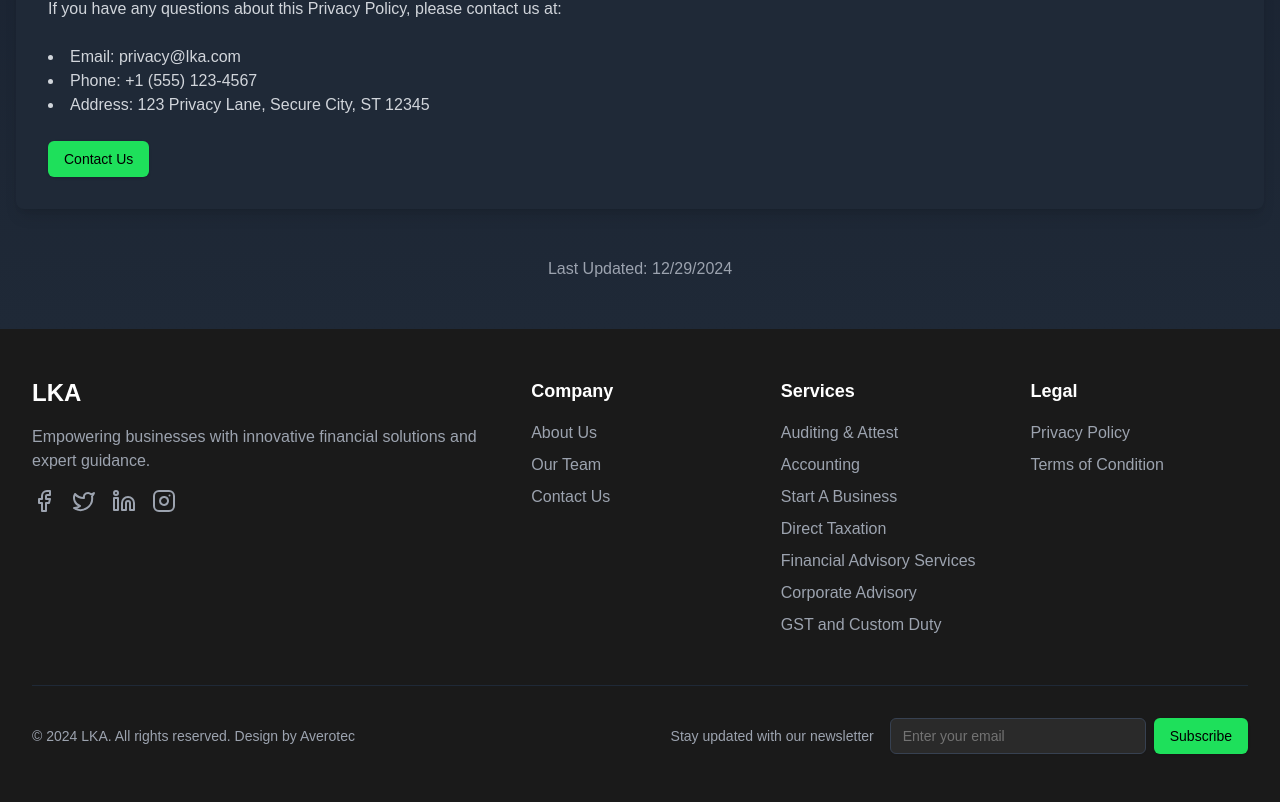
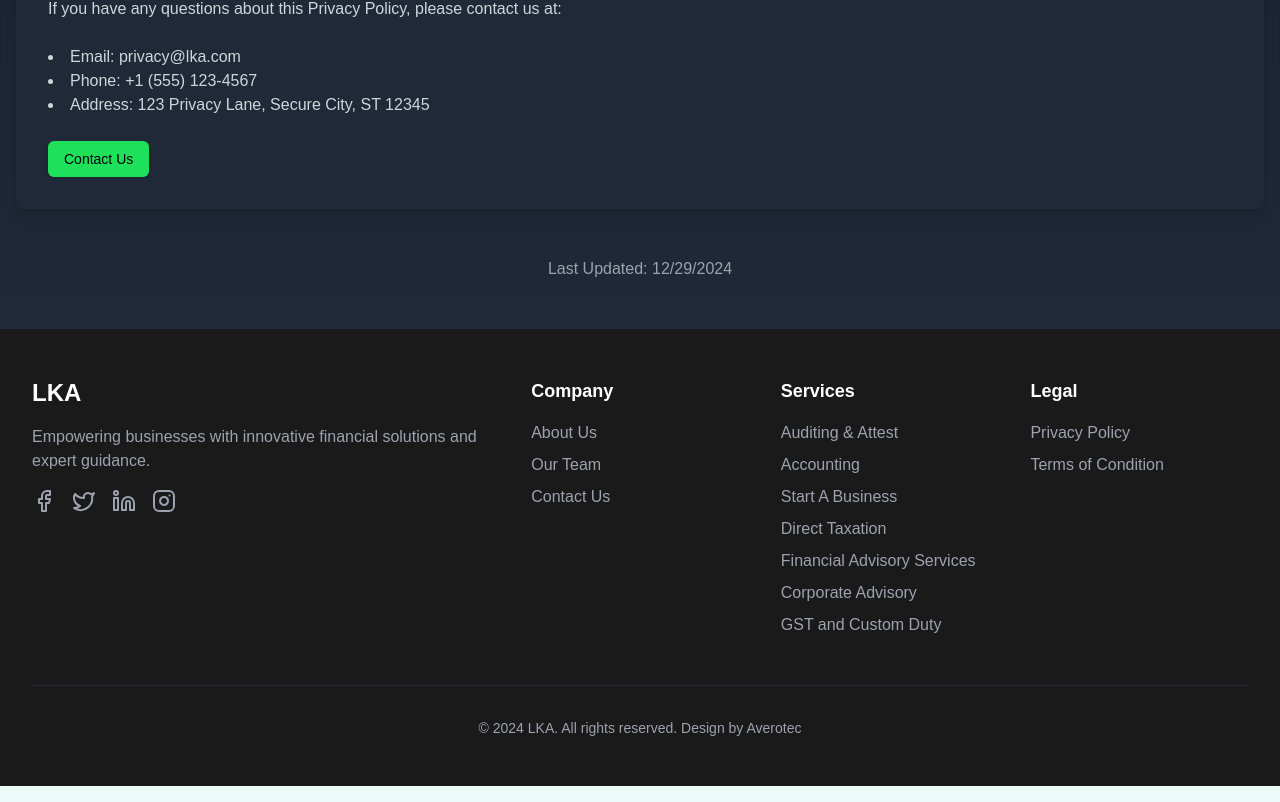
Before and after one commit to ankitmahato03/lkaConst, a Next.js app: page /privacy-policy in a window 1280 px wide. Shown: the part 1015-1817 px from the top of the page. Built offline with nearby package versions, Linux system fonts and the light colour scheme.

Commit message:
Fix the links

```diff
--- a/src/app/(legal)/privacy-policy/page.jsx
+++ b/src/app/(legal)/privacy-policy/page.jsx
@@ -4,6 +4,7 @@ import React from "react";
 import { motion } from "motion/react";
 import { Shield, Lock, Eye, FileText } from "lucide-react";
 import { Button } from "@/components/ui/button";
+import Link from "next/link";
 
 const fadeIn = {
   initial: { opacity: 0, y: 20 },
@@ -86,8 +87,8 @@ const PrivacyPolicyPage = () => {
           <p className="text-gray-300 mb-6">
             We may update this Privacy Policy from time to time. We will notify
             you of any changes by posting the new Privacy Policy on this page
-            and updating the &quot;Last Updated&quot; date at the top of this Privacy
-            Policy.
+            and updating the &quot;Last Updated&quot; date at the top of this
+            Privacy Policy.
           </p>
           <h2 className="text-2xl font-semibold mb-4">Contact Us</h2>
           <p className="text-gray-300 mb-6">
@@ -100,7 +101,7 @@ const PrivacyPolicyPage = () => {
             <li>Address: 123 Privacy Lane, Secure City, ST 12345</li>
           </ul>
           <Button className="bg-[#1EE05B] hover:bg-[#19B84A] text-black">
-            Contact Us
+            <Link href={"/contact-us"}>Contact Us</Link>
           </Button>
         </motion.div>
 
--- a/src/app/(legal)/term-condition/page.jsx
+++ b/src/app/(legal)/term-condition/page.jsx
@@ -10,6 +10,7 @@ import {
   AccordionItem,
   AccordionTrigger,
 } from "@/components/ui/accordion";
+import Link from "next/link";
 
 const fadeIn = {
   initial: { opacity: 0, y: 20 },
@@ -116,8 +117,8 @@ const TermsAndConditionsPage = () => {
               <AccordionContent>
                 LKA agrees to maintain the confidentiality of client information
                 and to not disclose such information to third parties without
-                the client&apos;s consent, except as required by law or professional
-                standards.
+                the client&apos;s consent, except as required by law or
+                professional standards.
               </AccordionContent>
             </AccordionItem>
             <AccordionItem value="item-4">
@@ -155,7 +156,7 @@ const TermsAndConditionsPage = () => {
             <li>Address: 456 Legal Avenue, Compliance City, ST 67890</li>
           </ul>
           <Button className="bg-[#1EE05B] hover:bg-[#19B84A] text-black">
-            Contact Us
+            <Link href={"/contact-us"}>Contact Us</Link>
           </Button>
         </motion.div>
 
--- a/src/components/Footer.jsx
+++ b/src/components/Footer.jsx
@@ -119,26 +119,15 @@ const Footer = () => {
           viewport={{ once: true }}
           transition={{ duration: 0.5, delay: 0.5 }}
         >
-          <div className="flex flex-col md:flex-row justify-between items-center">
+          <div className="flex flex-col md:flex-row justify-center items-center">
             <p className="text-gray-400 text-sm mb-4 md:mb-0">
-              © {new Date().getFullYear()} LKA. All rights reserved. Design by
-              Averotec
+              © {new Date().getFullYear()} LKA. All rights reserved. Design by{" "}
+              <span>
+                <Link href={"https://www.averotec.com/"} target="_blank">
+                  Averotec
+                </Link>
+              </span>
             </p>
-            <div className="flex flex-col sm:flex-row items-center space-y-4 sm:space-y-0 sm:space-x-4">
-              <p className="text-gray-400 text-sm">
-                Stay updated with our newsletter
-              </p>
-              <div className="flex">
-                <Input
-                  type="email"
-                  placeholder="Enter your email"
-                  className="bg-[#2a2a2a] border-gray-700 text-white w-64 mr-2"
-                />
-                <Button className="bg-[#1EE05B] hover:bg-[#19B84A] text-black">
-                  Subscribe
-                </Button>
-              </div>
-            </div>
           </div>
         </motion.div>
       </div>
--- a/src/components/Hero.jsx
+++ b/src/components/Hero.jsx
@@ -2,6 +2,7 @@
 import { motion } from "motion/react";
 import { Button } from "@/components/ui/button";
 import { ArrowRight } from "lucide-react";
+import Link from "next/link";
 
 export default function Hero() {
   return (
@@ -39,7 +40,7 @@ export default function Hero() {
               size="lg"
               className="bg-[#1EE05B] hover:bg-[#19B84A] text-black font-bold"
             >
-              Book a free consultation
+              <Link href={"/contact-us"}>Book a free consultation</Link>
               <ArrowRight className="ml-2 h-4 w-4" />
             </Button>
           </motion.div>
--- a/src/components/Navbar.jsx
+++ b/src/components/Navbar.jsx
@@ -48,7 +48,7 @@ const Navbar = () => {
     {
       title: "Our Team",
       href: "/our-team",
-    }
+    },
   ];
   const services = [
     { title: "Auditing & Attest", href: "/auditing-attest" },
@@ -57,7 +57,7 @@ const Navbar = () => {
     { title: "Direct Taxation", href: "/direct-taxation" },
     { title: "Financial Advisory Services", href: "/financial-advisory" },
     { title: "Corporate Advisory", href: "/corporate-advisory" },
-    { title: "GST and Custom Duty", href: "/gst-custom" }
+    { title: "GST and Custom Duty", href: "/gst-custom" },
   ];
 
   return (
@@ -211,7 +211,7 @@ const Navbar = () => {
                 animate={{ opacity: 1, y: 0 }}
                 transition={{ delay: (navItems.length + 1) * 0.1 }}
               >
-                Contact Us
+                <Link href={"/contact-us"}>Contact Us</Link>
               </motion.button>
             </div>
           </motion.div>
```
